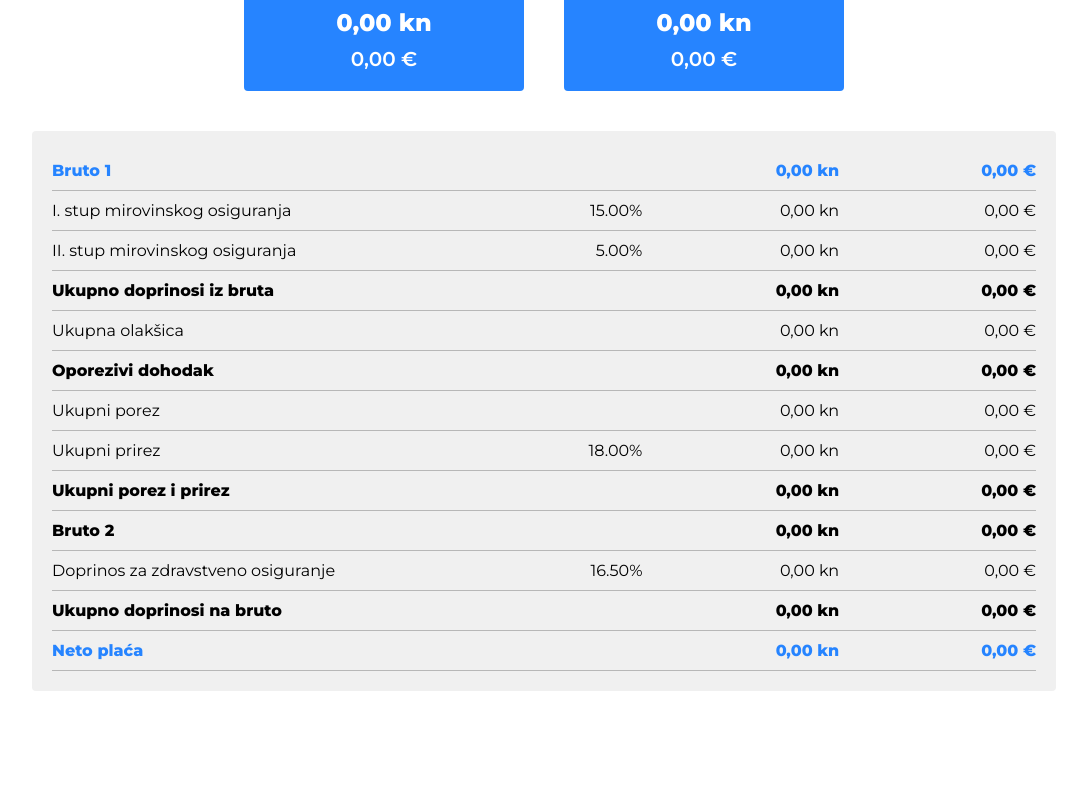
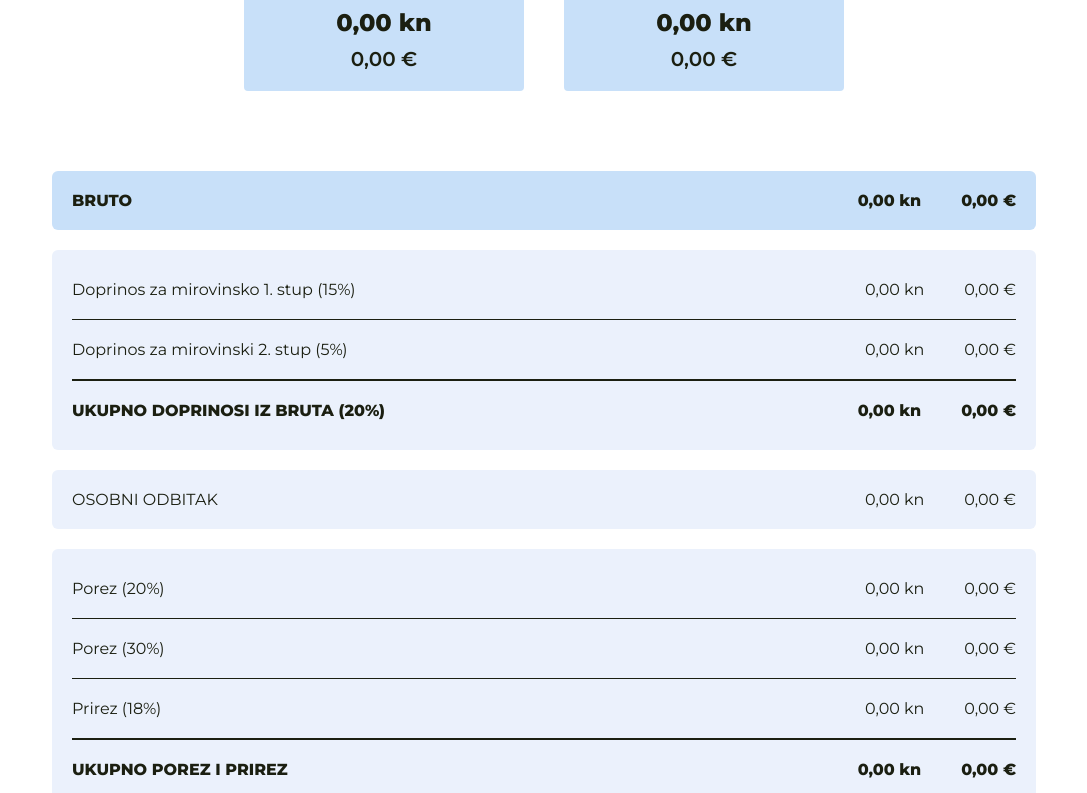
Before and after one commit to celigx/salary-calculator, a React (Create React App) app: page / in a window 1280 px wide. Shown: the part 447-1240 px from the top of the page, without its empty margins (96-1183 px from the left). Before the commit the page ends 1198 px from the top, so only its background shows below. Built offline with nearby package versions, Linux system fonts and the light colour scheme.

Commit message:
Change style
- Change input border color on hover
- Change background color
- Change text color

```diff
--- a/src/App.sass
+++ b/src/App.sass
@@ -1,4 +1,9 @@
 @import url('https://fonts.googleapis.com/css2?family=Montserrat:wght@400;500;600;800&display=swap')
+
+$outputBackground: #c8e0f9
+$outputTableBackground: #ebf1fc
+$text: #1b1f11
+$border: #1b1f11
 
 h1, h2, h3, h4, h5, h6, p
   margin: 0
@@ -12,7 +17,7 @@ h1, h2, h3, h4, h5, h6, p
     .title
       font-weight: 600
       .dot
-        color: #2684ff
+        color: $outputBackground
 
   .inputContainer
     margin-bottom: 40px
@@ -23,8 +28,8 @@ h1, h2, h3, h4, h5, h6, p
     margin: 0 0 40px 0
     .grossContainer,
     .netContainer
-      color: #fff
-      background: #2684ff
+      color: $text
+      background: $outputBackground
       text-align: center
       border-radius: 4px
       min-width: 200px
@@ -41,17 +46,26 @@ h1, h2, h3, h4, h5, h6, p
       margin-bottom: 10px
 
   .outputTable
-    background: #f0f0f0
+    color: $text
     border-radius: 4px
     padding: 20px 20px
+    .highlight
+      background: $outputBackground !important
     .container
+      background: $outputTableBackground
       align-items: center
-      border-bottom: 1px solid #b7b7b7
+      border-radius: 6px
+      padding: 10px 20px
+      margin: 20px 0
+      .border
+        border-bottom: 1px solid $border
+        &:last-child
+          border-bottom: none
+      .thick
+        border-bottom: 2px solid $border
       .text
         text-align: end
         margin: 10px 0
-      .color
-        color: #2684ff
       .percent
         text-align: end
         margin: 10px 0
@@ -79,8 +93,10 @@ h1, h2, h3, h4, h5, h6, p
   overflow: hidden
   width: 100%
   &:focus
-    border-color: #2684ff
+    border-color: $outputBackground
     border-width: 2px
+  &:hover
+    border-color: #b3b3b3
 
 // Remove arrows/spinners from input
 input::-webkit-outer-spin-button,
@@ -104,21 +120,24 @@ input[type=number]
 
     .outputTable
       .container
-        display: grid
-        grid-template-columns: 2fr 1fr 1fr 1fr
-        grid-template-rows: auto
+        .flex
+          display: flex
+          justify-content: space-between
+        .row
+          display: flex
+          align-items: center
+          justify-content: space-between
+          padding: 10px 0
         .text
-          grid-column: 1 / 2
           text-align: start
         .percent
-          grid-column: 2 / 3
           text-align: end
         .number
-          grid-column: 3 / 4
           text-align: end
         .number-eur
-          grid-column: 4 / 5
           text-align: end
+        .mr-40
+          margin-right: 40px
 
 @media screen and ( min-width: 1024px )
   .app
--- a/src/components/Input.js
+++ b/src/components/Input.js
@@ -7,6 +7,23 @@ import {
   typeList,
 } from "../components/data/ArrayList";
 import { AppContext } from "../context/contextStore";
+
+// Custom styling for react-select
+const customStyles = {
+  option: (provided, state) => ({
+    ...provided,
+    color: state.isSelected ? "black" : "black",
+    background: state.isSelected ? "#c8e0f9" : "#fff",
+  }),
+  control: (provided, state) => ({
+    ...provided,
+    border: state.isFocused ? "1px solid #c8e0f9" : "1px solid #ccc",
+    boxShadow: state.isFocused ? "0 0 0 1px #c8e0f9" : "#ccc",
+    "&:hover": {
+      borderColor: state.isFocused ? "#c8e0f9" : "#b3b3b3",
+    },
+  }),
+};
 
 const Input = () => {
   const { setOption } = useContext(AppContext);
@@ -50,6 +67,7 @@ const Input = () => {
         <div className="residence">
           <h5 className="inputTitle">Mjesto prebivališta</h5>
           <Select
+            styles={customStyles}
             options={cityList}
             onChange={handleResidence}
             defaultValue={cityList[313]}
@@ -61,6 +79,7 @@ const Input = () => {
         <div className="children">
           <h5 className="inputTitle">Broj djece</h5>
           <Select
+            styles={customStyles}
             options={childrenList}
             defaultValue={childrenList[0]}
             onChange={handleChildren}
@@ -81,6 +100,7 @@ const Input = () => {
         <div className="invalidity">
           <h5 className="inputTitle">Stupanj invaliditeta</h5>
           <Select
+            styles={customStyles}
             options={invalidityList}
             onChange={handleInvalidity}
             defaultValue={invalidityList[0]}
@@ -89,6 +109,7 @@ const Input = () => {
         <div className="type">
           <h5 className="inputTitle">Vrsta izračuna</h5>
           <Select
+            styles={customStyles}
             options={typeList}
             onChange={handleType}
             defaultValue={typeList[0]}
--- a/src/components/Output.js
+++ b/src/components/Output.js
@@ -1,5 +1,5 @@
 import { formatHrk, formatEur, conversionRate } from "../helper/helpers";
-import { childrenList } from "../components/data/ArrayList";
+import { childrenList } from "./data/ArrayList";
 import { useContext, useEffect } from "react";
 import { AppContext } from "../context/contextStore";
 
@@ -131,78 +131,108 @@ const Output = () => {
 
   return (
     <div className="outputTable">
-      <div className="container">
-        <h4 className="text color">Bruto 1</h4>
-        <h4 className="number color">
-          {type === "grossToNet" ? formatHrk(amount) : formatHrk(grossSalary)}
+      <div className="container highlight">
+        <div className="flex">
+          <h4 className="text">BRUTO</h4>
+          <div className="flex">
+            <h4 className="number mr-40">
+              {type === "grossToNet"
+                ? formatHrk(amount)
+                : formatHrk(grossSalary)}
             </h4>
-        <h4 className="number-eur color">
+            <h4 className="number-eur">
               {type === "grossToNet"
                 ? formatEur(amount / conversionRate)
                 : formatEur(grossSalary / conversionRate)}
             </h4>
           </div>
-
-      <div className="container">
-        <p className="text">I. stup mirovinskog osiguranja</p>
-        <p className="percent">15.00%</p>
-        <p className="number">{formatHrk(pensionI)}</p>
-        <p className="number-eur">{formatEur(pensionI / conversionRate)}</p>
+        </div>
       </div>
 
       <div className="container">
-        <p className="text">II. stup mirovinskog osiguranja</p>
-        <p className="percent">5.00%</p>
-        <p className="number">{formatHrk(pensionII)}</p>
-        <p className="number-eur">{formatEur(pensionII / conversionRate)}</p>
+        <div className="row border">
+          <p className="text">Doprinos za mirovinsko 1. stup (15%)</p>
+          <span className="flex">
+            <p className="number mr-40">{formatHrk(pensionI)}</p>
+            <p className="number-eur">{formatEur(pensionI / conversionRate)}</p>
+          </span>
+        </div>
+        <div className="row border thick">
+          <p className="text">Doprinos za mirovinski 2. stup (5%)</p>
+          <span className="flex">
+            <p className="number mr-40">{formatHrk(pensionII)}</p>
+            <p className="number-eur">
+              {formatEur(pensionII / conversionRate)}
+            </p>
+          </span>
+        </div>
+        <div className="row border">
+          <h4 className="text">UKUPNO DOPRINOSI IZ BRUTA (20%)</h4>
+          <span className="flex">
+            <h4 className="number mr-40">
+              {formatHrk(totalGrossContribution)}
+            </h4>
+            <h4 className="number-eur">
+              {formatEur(totalGrossContribution / conversionRate)}
+            </h4>
+          </span>
+        </div>
       </div>
 
       <div className="container">
-        <h4 className="text">Ukupno doprinosi iz bruta</h4>
-        <h4 className="number">{formatHrk(totalGrossContribution)}</h4>
-        <h4 className="number-eur">
-          {formatEur(totalGrossContribution / conversionRate)}
-        </h4>
+        <div className="flex">
+          <p className="text">OSOBNI ODBITAK</p>
+          <span className="flex">
+            <p className="number mr-40">{formatHrk(totalDeduction)}</p>
+            <p className="number-eur">
+              {formatEur(totalDeduction / conversionRate)}
+            </p>
+          </span>
+        </div>
       </div>
 
       <div className="container">
-        <p className="text">Ukupna olakšica</p>
-        <p className="number">{formatHrk(totalDeduction)}</p>
+        <div className="row border">
+          <p className="text">Porez (20%)</p>
+          <span className="flex">
+            <p className="number mr-40">{formatHrk(taxClass20)}</p>
             <p className="number-eur">
-          {formatEur(totalDeduction / conversionRate)}
+              {formatEur(taxClass20 / conversionRate)}
             </p>
+          </span>
+        </div>
+        <div className="row border">
+          <p className="text">Porez (30%)</p>
+          <span className="flex">
+            <p className="number mr-40">{formatHrk(taxClass30)}</p>
+            <p className="number-eur">
+              {formatEur(taxClass30 / conversionRate)}
+            </p>
+          </span>
+        </div>
+        <div className="row border thick">
+          <p className="text">Prirez (18%)</p>
+          <span className="flex">
+            <p className="number mr-40">{formatHrk(surtax)}</p>
+            <p className="number-eur">{formatEur(surtax / conversionRate)}</p>
+          </span>
+        </div>
+        <div className="row border">
+          <h4 className="text">UKUPNO POREZ I PRIREZ</h4>
+          <span className="flex">
+            <h4 className="number mr-40">{formatHrk(totalTax)}</h4>
+            <h4 className="number-eur">
+              {formatEur(totalTax / conversionRate)}
+            </h4>
+          </span>
+        </div>
       </div>
 
-      <div className="container">
-        <h4 className="text">Oporezivi dohodak</h4>
-        <h4 className="number">{formatHrk(taxableIncome)}</h4>
-        <h4 className="number-eur">
-          {formatEur(taxableIncome / conversionRate)}
-        </h4>
-      </div>
-
-      <div className="container">
-        <p className="text">Ukupni porez</p>
-        <p className="number">{formatHrk(tax)}</p>
-        <p className="number-eur">{formatEur(tax / conversionRate)}</p>
-      </div>
-
-      <div className="container">
-        <p className="text">Ukupni prirez</p>
-        <p className="percent">18.00%</p>
-        <p className="number">{formatHrk(surtax)}</p>
-        <p className="number-eur">{formatEur(surtax / conversionRate)}</p>
-      </div>
-
-      <div className="container">
-        <h4 className="text">Ukupni porez i prirez</h4>
-        <h4 className="number">{formatHrk(totalTax)}</h4>
-        <h4 className="number-eur">{formatEur(totalTax / conversionRate)}</h4>
-      </div>
-
-      <div className="container">
-        <h4 className="text">Bruto 2</h4>
-        <h4 className="number">
+      <div className="container highlight">
+        <div className="flex">
+          <h4 className="text">BRUTO 2</h4>
+          <span className="flex">
+            <h4 className="number mr-40">
               {amount === ""
                 ? setOption((prevState) => ({ ...prevState, amount: 0 }))
                 : formatHrk(grossTwo)}
@@ -212,35 +242,47 @@ const Output = () => {
                 ? setOption((prevState) => ({ ...prevState, amount: 0 }))
                 : formatEur(grossTwo / conversionRate)}
             </h4>
+          </span>
+        </div>
       </div>
 
       <div className="container">
+        <div className="row border thick">
           <p className="text">Doprinos za zdravstveno osiguranje</p>
-        <p className="percent">16.50%</p>
-        <p className="number">{formatHrk(healthCareContribution)}</p>
+          <span className="flex">
+            <p className="number mr-40">{formatHrk(healthCareContribution)}</p>
             <p className="number-eur">
               {formatEur(healthCareContribution / conversionRate)}
             </p>
+          </span>
         </div>
-
-      <div className="container">
-        <h4 className="text">Ukupno doprinosi na bruto</h4>
-        <h4 className="number">{formatHrk(healthCareContribution)}</h4>
+        <div className="row border">
+          <h4 className="text">UKUPNO DOPRINOSI NA BRUTO</h4>
+          <span className="flex">
+            <h4 className="number mr-40">
+              {formatHrk(healthCareContribution)}
+            </h4>
             <h4 className="number-eur">
               {formatEur(healthCareContribution / conversionRate)}
             </h4>
+          </span>
+        </div>
       </div>
 
-      <div className="container">
-        <h4 className="text color">Neto plaća</h4>
-        <h4 className="number color">
+      <div className="container highlight">
+        <div className="flex">
+          <h4 className="text">NETO</h4>
+          <span className="flex">
+            <h4 className="number mr-40">
               {type === "grossToNet" ? formatHrk(netSalary) : formatHrk(amount)}
             </h4>
-        <h4 className="number-eur color">
+            <h4 className="number-eur">
               {type === "grossToNet"
                 ? formatEur(netSalary / conversionRate)
                 : formatEur(amount / conversionRate)}
             </h4>
+          </span>
+        </div>
       </div>
     </div>
   );
```
Lines whose indentation alone changed are shown as unchanged.
